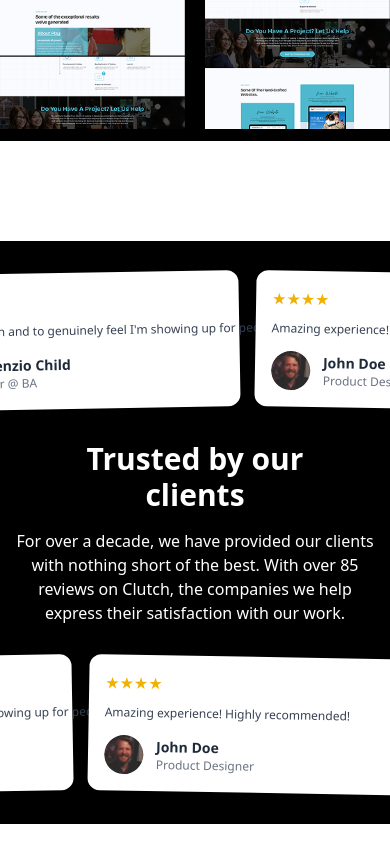
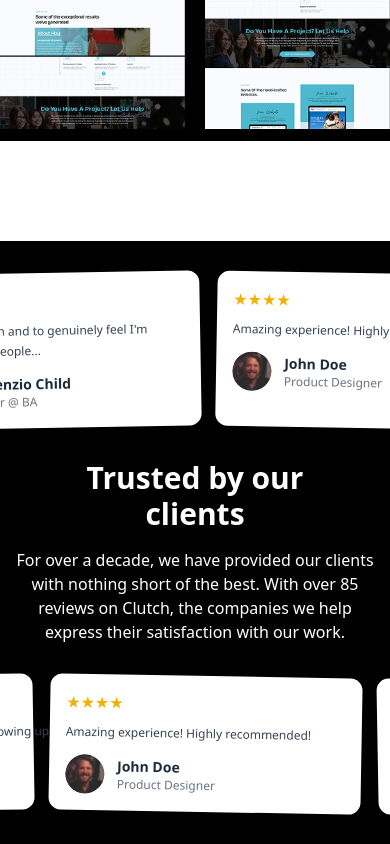
Before and after one commit to safinelahi/hoover-agency, a React (Vite) app: page / in a window 390 px wide. Shown: the part 1083-1927 px from the top of the page. Built offline with nearby package versions, Linux system fonts and the light colour scheme.

Commit message:
review section some responsive changes

```diff
--- a/src/components/ReviewCarousel/ReviewCarousel.jsx
+++ b/src/components/ReviewCarousel/ReviewCarousel.jsx
@@ -6,7 +6,8 @@ function ReviewCarousel() {
   return (
     <>
     {/* review carousel 01 */}
-      <div className="container mx-auto w-full overflow-hidden py-8 sm:py-12 bg-black">
+      <div className="container mx-auto w-full overflow-hidden py-8 sm:py-12
+       bg-black">
         <motion.div
           className="flex gap-4 sm:gap-6 md:gap-8"
           initial={{ x: 0 }}
@@ -22,12 +23,10 @@ function ReviewCarousel() {
                 rounded-xl
                 shadow-lg
                 p-4 sm:p-6
-                min-w-[240px]
-                sm:min-w-[300px]
-                md:min-w-[350px]
-                lg:min-w-[400px]
-                max-w-[90%]
-                sm:max-w-none
+                sm:w-[250px]
+                md:w-[350px]
+                lg:w-[400px]
+                max-w-[80%]
                 ${index % 2 === 0 ? "-rotate-1" : "rotate-1"}
               `}
             >
@@ -44,7 +43,7 @@ function ReviewCarousel() {
               </div>
 
               {/* Comment */}
-              <p className="text-xs sm:text-sm md:text-base text-gray-700 mb-3 sm:mb-4 leading-relaxed w-100">
+              <p className="text-xs sm:text-sm md:text-base text-gray-700 mb-3 sm:mb-4 leading-relaxed ">
                 {review.comment}
               </p>
 
@@ -84,17 +83,15 @@ function ReviewCarousel() {
             <div
               key={index}
               className={`
-                flex-shrink-0
+                 flex-shrink-0
                 bg-white
                 rounded-xl
                 shadow-lg
                 p-4 sm:p-6
-                min-w-[240px]
-                sm:min-w-[300px]
-                md:min-w-[350px]
-                lg:min-w-[400px]
-                max-w-[90%]
-                sm:max-w-none
+                sm:w-[250px]
+                md:w-[350px]
+                lg:w-[400px]
+                max-w-[80%]
                 ${index % 2 === 0 ? "-rotate-1" : "rotate-1"}
               `}
             >
```
